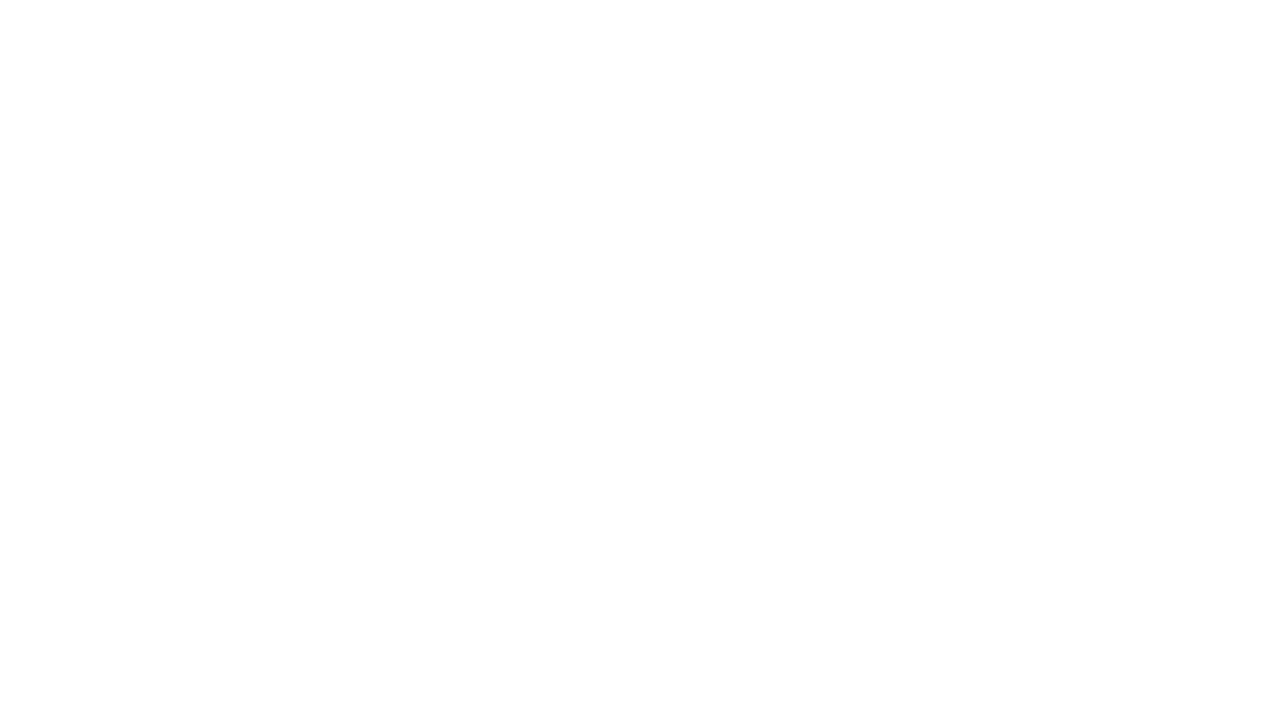
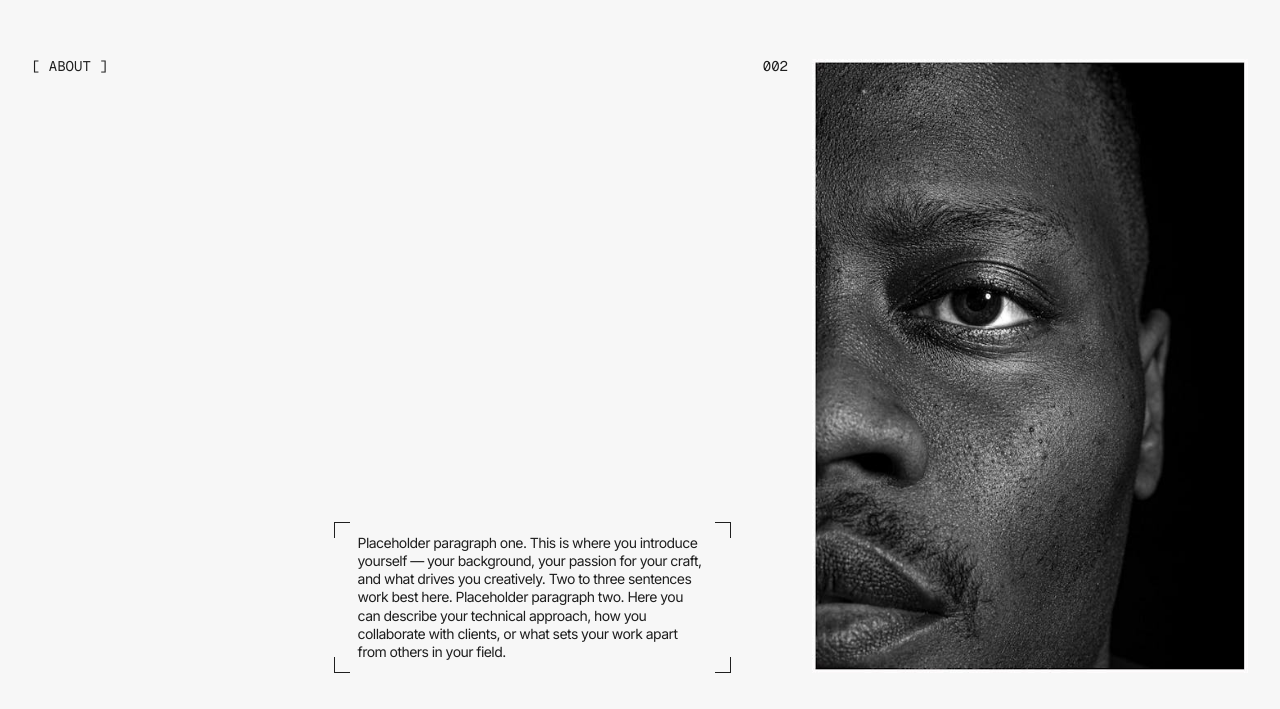
Before and after one commit to sonlet2086/harvey-specter, a Next.js app: page / in a window 1280 px wide. Shown: the part 1583-2292 px from the top of the page. Before the commit the page ends 1562 px from the top, so only its background shows below. Built offline with nearby package versions, Linux system fonts and the light colour scheme.

Commit message:
add about detail section

```diff
--- a/src/app/page.tsx
+++ b/src/app/page.tsx
@@ -5,8 +5,12 @@ import { useState } from "react";
 
 const heroDesktopImage = "/harvey-background-highres.jpg";
 const heroMobileImage = "/harvey-background-highres.jpg";
+const aboutPortraitImage = "/about-portrait.png";
 
 const navLinks = ["About", "Services", "Projects", "News", "Contact"];
+
+const aboutDetailCopy =
+  "Placeholder paragraph one. This is where you introduce yourself — your background, your passion for your craft, and what drives you creatively. Two to three sentences work best here. Placeholder paragraph two. Here you can describe your technical approach, how you collaborate with clients, or what sets your work apart from others in your field.";
 
 export default function Home() {
   const [menuOpen, setMenuOpen] = useState(false);
@@ -250,6 +254,52 @@ export default function Home() {
           </div>
         </div>
       </section>
+
+      <section className="bg-[#f7f7f7] px-4 py-12 text-[#1f1f1f] xl:px-8 xl:py-20">
+        <div className="mx-auto flex w-full max-w-[1376px] flex-col items-start gap-5 xl:h-[614px] xl:flex-row xl:justify-between xl:gap-8">
+          <p className="font-mono text-sm uppercase leading-[1.1] whitespace-nowrap xl:hidden">
+            002
+          </p>
+
+          <p className="font-mono text-sm uppercase leading-[1.1] whitespace-nowrap xl:shrink-0">
+            [ About ]
+          </p>
+
+          <div className="flex w-full flex-col items-start gap-5 xl:h-full xl:w-[min(71.44vw,983px)] xl:flex-row xl:items-end xl:gap-8">
+            <div className="flex w-full max-w-[465px] items-stretch justify-between xl:w-[min(33.79vw,465px)] xl:shrink">
+              <div className="flex w-6 shrink-0 flex-col justify-between">
+                <span className="block size-4 border-l border-t border-[#1f1f1f]" />
+                <span className="block size-4 border-b border-l border-[#1f1f1f]" />
+              </div>
+
+              <p className="min-w-0 flex-1 py-3 text-sm font-normal leading-[1.3] tracking-[-0.04em]">
+                {aboutDetailCopy}
+              </p>
+
+              <div className="flex w-6 shrink-0 flex-col items-end justify-between">
+                <span className="block size-4 border-r border-t border-[#1f1f1f]" />
+                <span className="block size-4 border-b border-r border-[#1f1f1f]" />
+              </div>
+            </div>
+
+            <div className="flex w-full flex-col items-start xl:w-auto xl:shrink-0 xl:flex-row xl:gap-6">
+              <p className="hidden font-mono text-sm uppercase leading-[1.1] whitespace-nowrap xl:block">
+                002
+              </p>
+
+              <div className="relative aspect-[422/594] w-full max-w-[436px] overflow-hidden xl:h-[614px] xl:w-[436px] xl:max-w-none">
+                <Image
+                  src={aboutPortraitImage}
+                  alt="Black and white close-up portrait of Harvey Specter"
+                  fill
+                  sizes="(min-width: 1024px) 436px, calc(100vw - 32px)"
+                  className="object-cover object-center"
+                />
+              </div>
+            </div>
+          </div>
+        </div>
+      </section>
     </main>
   );
 }
```
Also changed, not shown: public/about-portrait.png (added).
